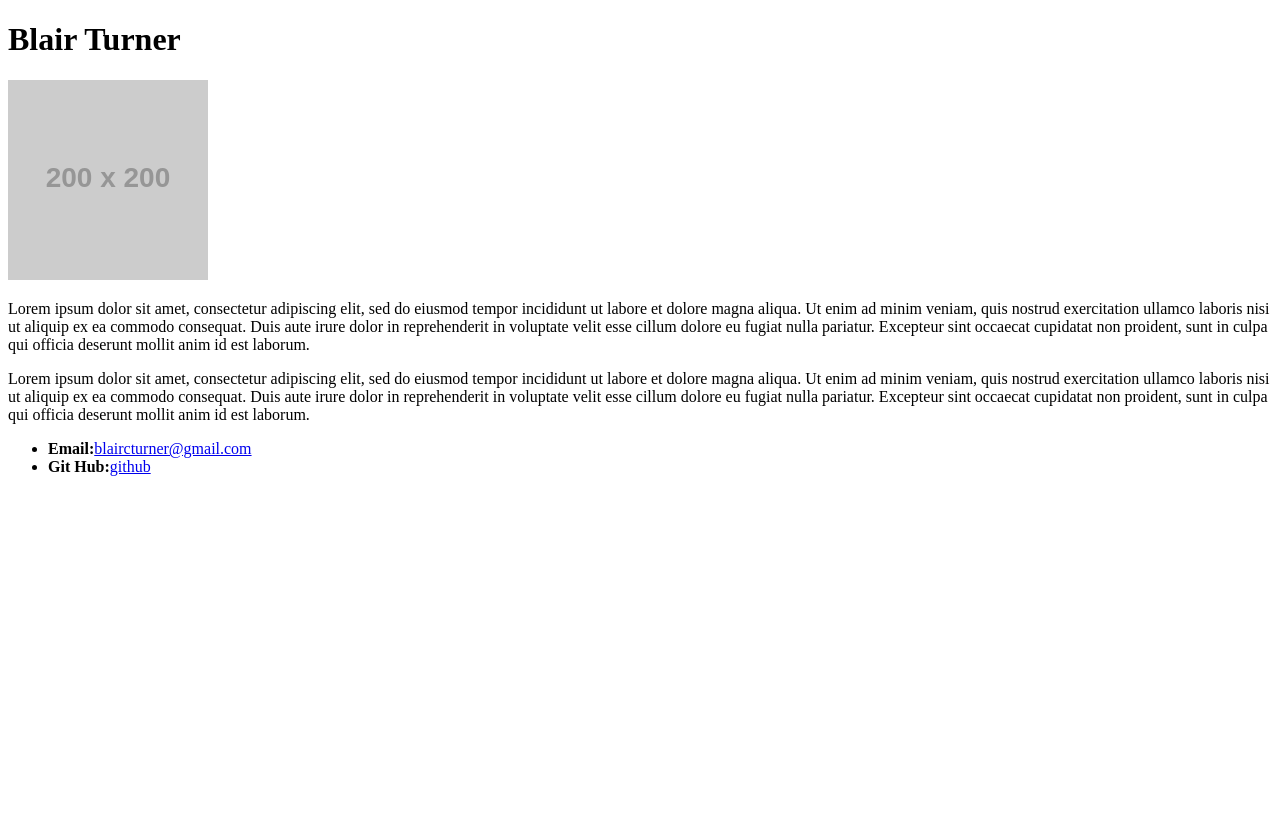
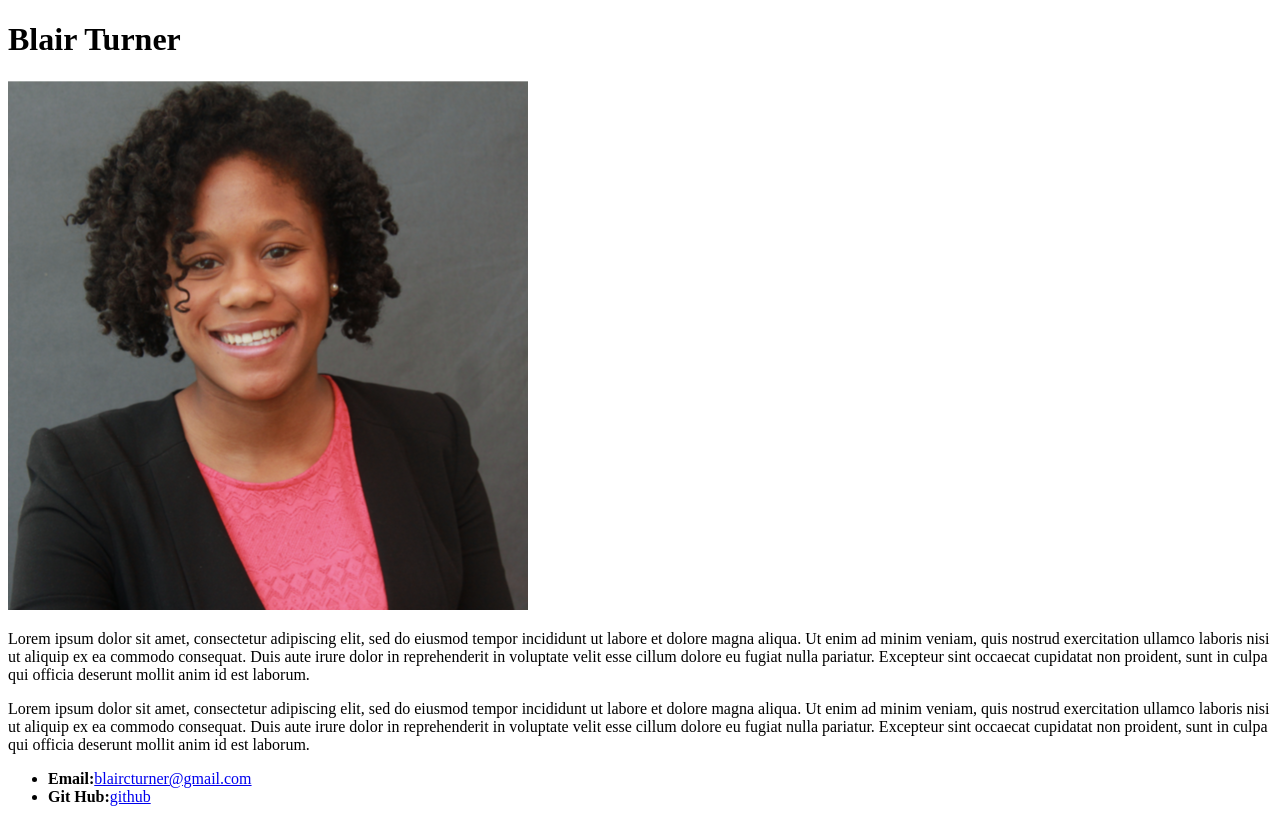
Before and after one commit to blair5431/blair5431.github.io, a plain HTML site: page index.html in a window 1280 px wide. Before the commit the page ends 800 px from the top, so only its background shows below. Drawn offline with Linux system fonts and the light colour scheme; placeholder pictures from the web are drawn by us.

Commit message:
index updated2

```diff
--- a/index.html
+++ b/index.html
@@ -10,7 +10,7 @@
     <h1>Blair Turner </h1>
 
     <!-- imagine of myself -->
-    <img src="https://placehold.it/200x200" alt="Blair Turner">
+    <img src="blair5431.github.io/Head_Shot.png" alt="Blair Turner">
 
     <!-- Two paragraphs for bio -->
     <p>Lorem ipsum dolor sit amet, consectetur adipiscing elit, sed do eiusmod tempor incididunt ut labore et dolore magna aliqua. Ut enim ad minim veniam, quis nostrud exercitation ullamco laboris nisi ut aliquip ex ea commodo consequat. Duis aute irure dolor in reprehenderit in voluptate velit esse cillum dolore eu fugiat nulla pariatur. Excepteur sint occaecat cupidatat non proident, sunt in culpa qui officia deserunt mollit anim id est laborum.</p>
```
Also changed, not shown: Head_Shot.png (added).
